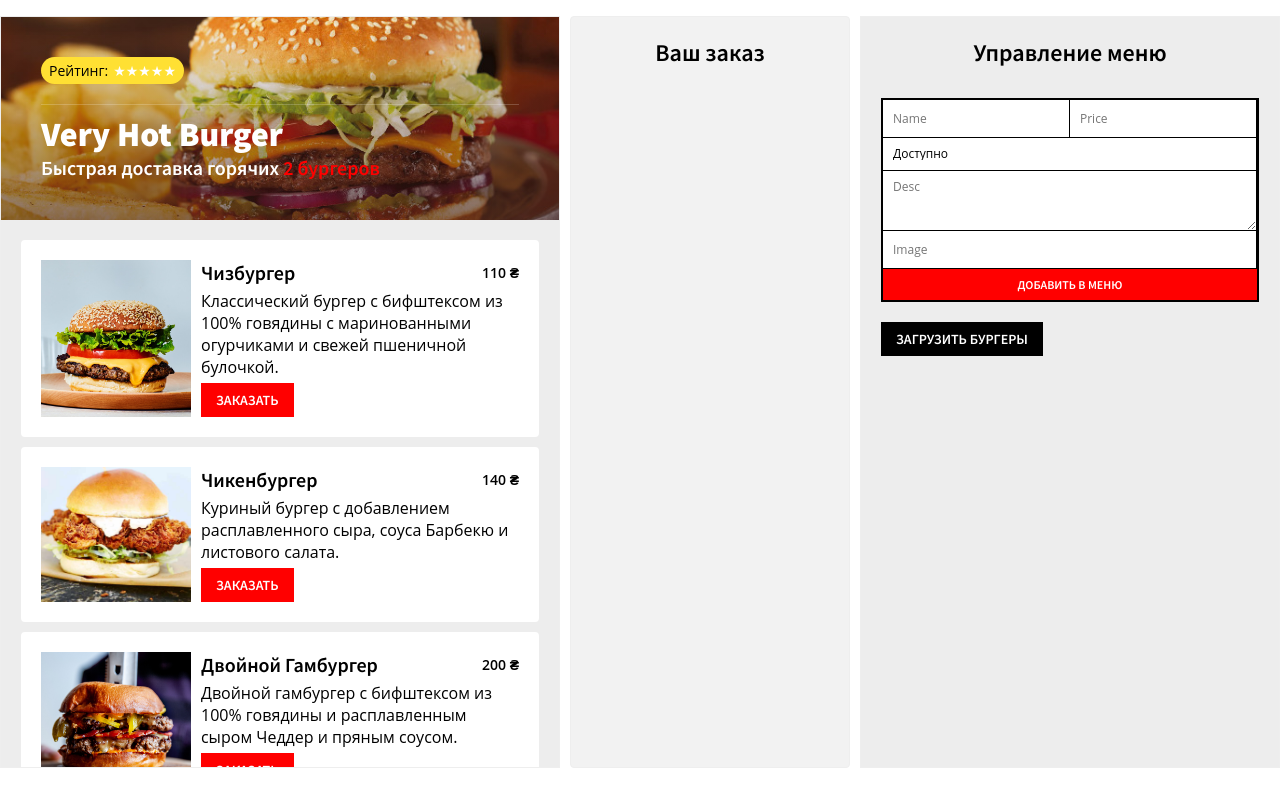
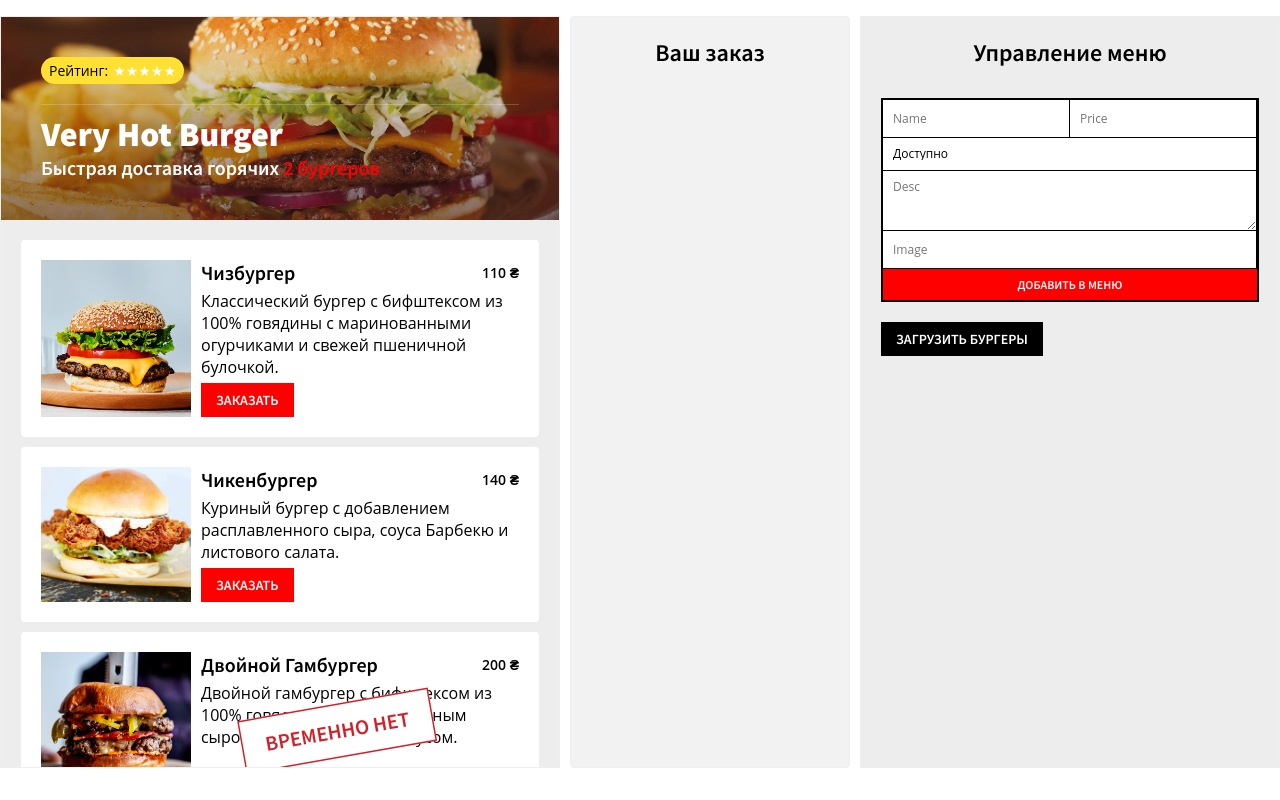
Before and after one commit to sergWP/react-start, a React (Create React App) app: page /restaurant/1 in a window 1280 px wide. Both pictures are taken after a click on the button "ЗАГРУЗИТЬ БУРГЕРЫ". Built offline with nearby package versions, Linux system fonts and the light colour scheme.

Commit message:
16. сохраняем данные о заказе в объект State

```diff
--- a/src/components/App.js
+++ b/src/components/App.js
@@ -27,6 +27,15 @@
         this.setState({burgers: burgers});           // ES6 - this.setState({burgers})
     }
 
+    addToOrder = (key) => {
+        // копия стейт
+        const order = {...this.state.order};
+        // добавить ключ к заказу со значением 1, либо обновить текущее значение
+        order[key] = order[key] + 1 || 1;
+        // записываем значение ордер в стейт
+        this.setState({order: order});              // ES6 - this.setState({order})
+    }
+
     render() {
         return (
             <div className={'burger-paradise'}>
@@ -48,6 +57,7 @@
                             return <Burger
                                 key={key}
                                 index={key}
+                                addToOrder = {this.addToOrder}
                                 details={this.state.burgers[key]}
                             />
                         })}
--- a/src/components/Burger.js
+++ b/src/components/Burger.js
@@ -1,6 +1,11 @@
 import React from 'react'
 
 class Burger extends React.Component {
+
+    handleClick = () => {
+        this.props.addToOrder(this.props.index);
+    }
+
     render() {
 
         /*
@@ -10,6 +15,7 @@
 
         // то же самое что и вверху, вариант с деструктурированием
         const { image, name, price, desc, status } = this.props.details;
+        const isAvailable = status === 'available';
 
         return (
             <li className={'menu-burger'}>
@@ -22,7 +28,13 @@
                         <span className={'price'}>{price} ₴</span>
                     </h3>
                     <p>{desc}</p>
-                    <button className={'button-order'}>Заказать</button>
+                    <button
+                        className={'button-order'}
+                        disabled={!isAvailable}
+                        onClick={this.handleClick}
+                    >
+                        {isAvailable ? 'Заказать' : 'Временно нет'}
+                    </button>
                 </div>
             </li>
         )
```
